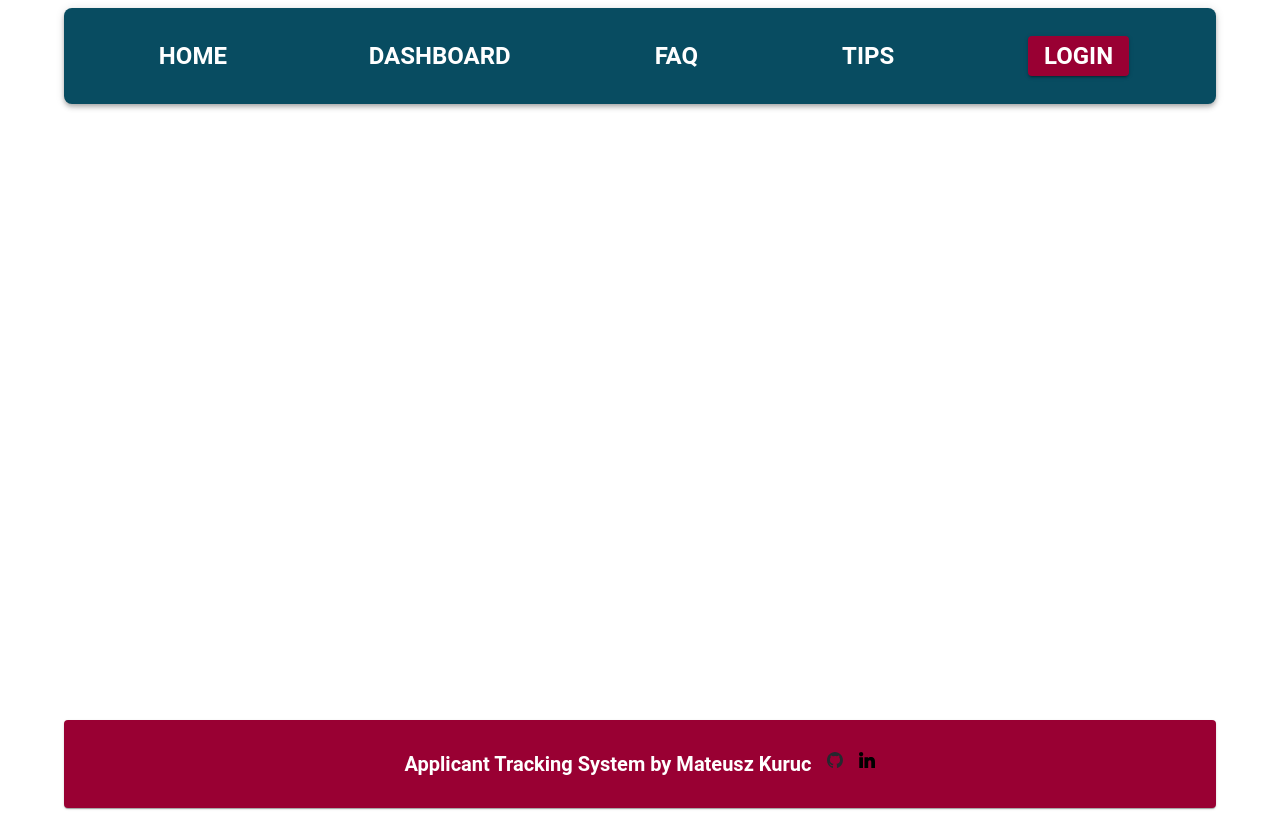
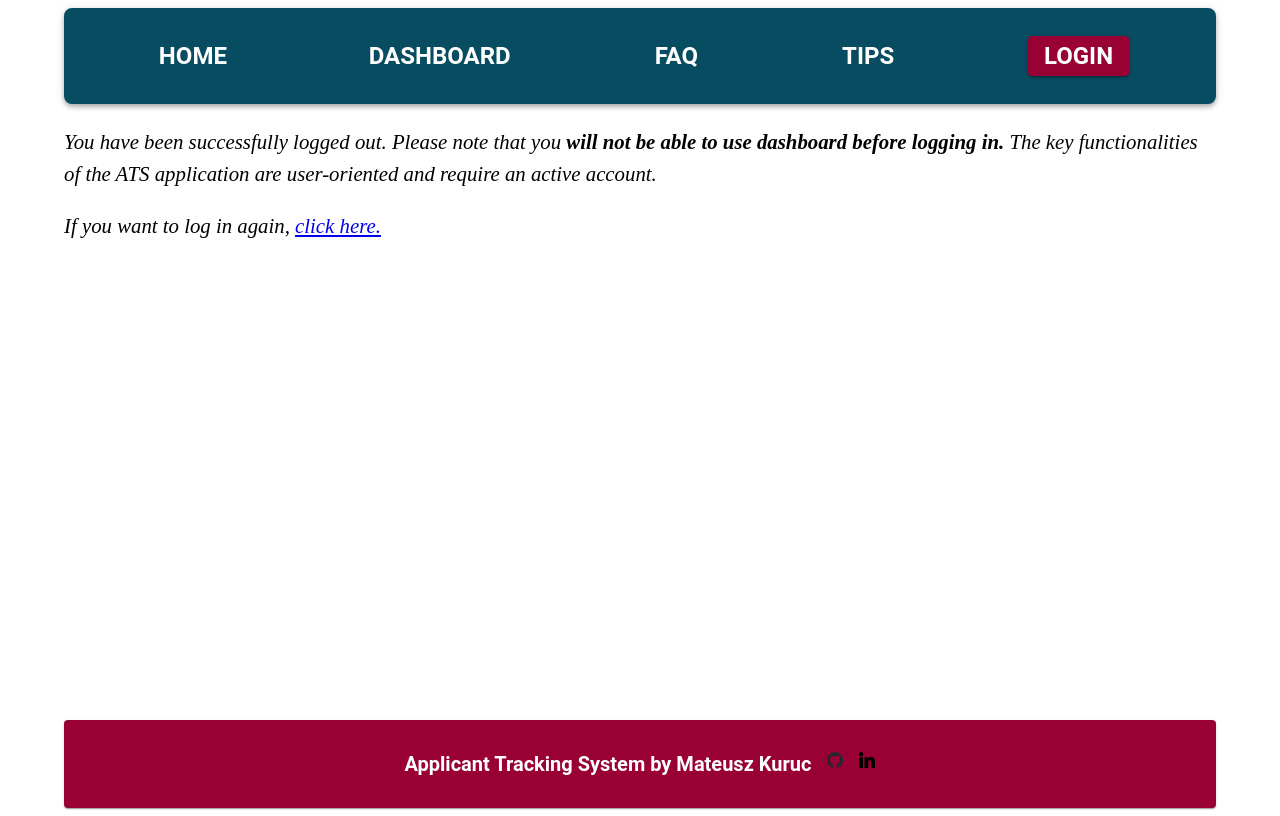
Before and after one commit to MateuszKuruc/ATS-recruitment-app, a React (Create React App) app in the folder ats-frontend/: page /logout in a window 1280 px wide. Built offline with nearby package versions, Linux system fonts and the light colour scheme; no server answers.

Commit message:
add logout page component with information about page functionality and link to login in form

```diff
--- a/ats-frontend/src/App.js
+++ b/ats-frontend/src/App.js
@@ -11,6 +11,7 @@ import Footer from "./components/Footer";
 import Pools from "./components/Pools";
 import Feedback from "./components/Feedback";
 import HotProfiles from "./components/HotProfiles";
+import LogoutPage from "./components/LogoutPage";
 
 import { initializeCandidates } from "./reducers/candidateReducer";
 import { setLogin } from "./reducers/loginReducer";
@@ -202,13 +203,16 @@ function App() {
           <Route path="/faq" element={<InfoTab />} />
           <Route path="/tips" element={<TipsTab />} />
           <Route path="/login" element={<LoginForm />} />
+          <Route path="/logout" element={<LogoutPage />} />
           <Route
             path="/dashboard"
             element={
               login === null ? (
                 <div>
                   <p>
-                    <i>Please log in to access your dashboard</i>
+                    <Typography variant="italic">
+                      Please log in to access your dashboard
+                    </Typography>
                   </p>
                   <LoginForm
                     handleSubmit={handleLogin}
--- /dev/null
+++ b/ats-frontend/src/components/LogoutPage.js
@@ -0,0 +1,32 @@
+import { useDispatch } from "react-redux";
+import { setLogin } from "../reducers/loginReducer";
+import { Typography } from "@mui/material";
+import { Link } from "react-router-dom";
+import { useEffect } from "react";
+
+const LogoutPage = () => {
+  const dispatch = useDispatch();
+
+  useEffect(() => {
+    window.localStorage.removeItem("loggedAppUser");
+    dispatch(setLogin(null));
+  }, [dispatch]);
+
+  return (
+    <div>
+      <Typography variant="italic">
+        <p>
+          You have been successfully logged out. Please note that you
+          <b> will not be able to use dashboard before logging in. </b>The key
+          functionalities of the ATS application are user-oriented and require
+          an active account.
+        </p>
+        <p>
+          If you want to log in again, <Link to="/login">click here.</Link>
+        </p>
+      </Typography>
+    </div>
+  );
+};
+
+export default LogoutPage;
--- a/ats-frontend/src/components/MainAppBar.js
+++ b/ats-frontend/src/components/MainAppBar.js
@@ -46,7 +46,12 @@ const MainAppBar = () => {
               </Tooltip>
             </div>
 
-            <StyledButton color="secondary" variant="contained">
+            <StyledButton
+              color="secondary"
+              variant="contained"
+              component={Link}
+              to="/logout"
+            >
               <Typography variant="h4">Logout</Typography>
             </StyledButton>
           </div>
```
